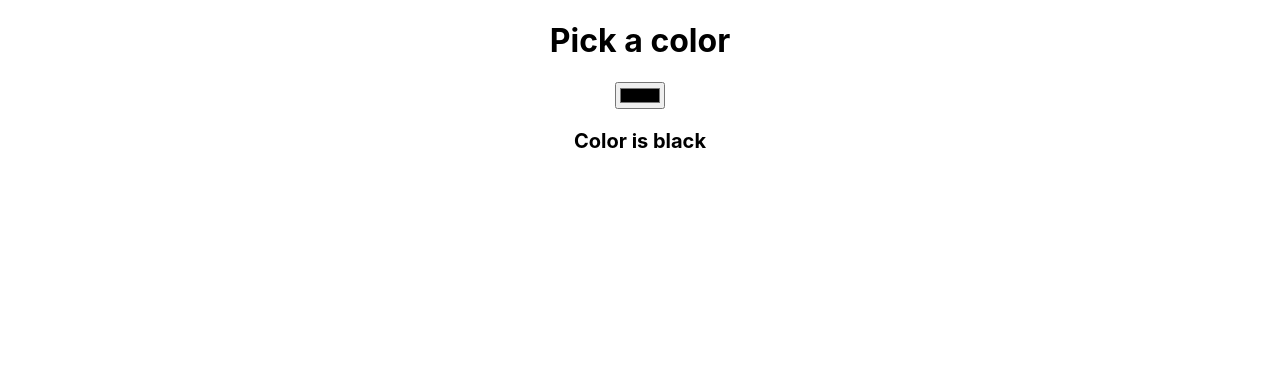
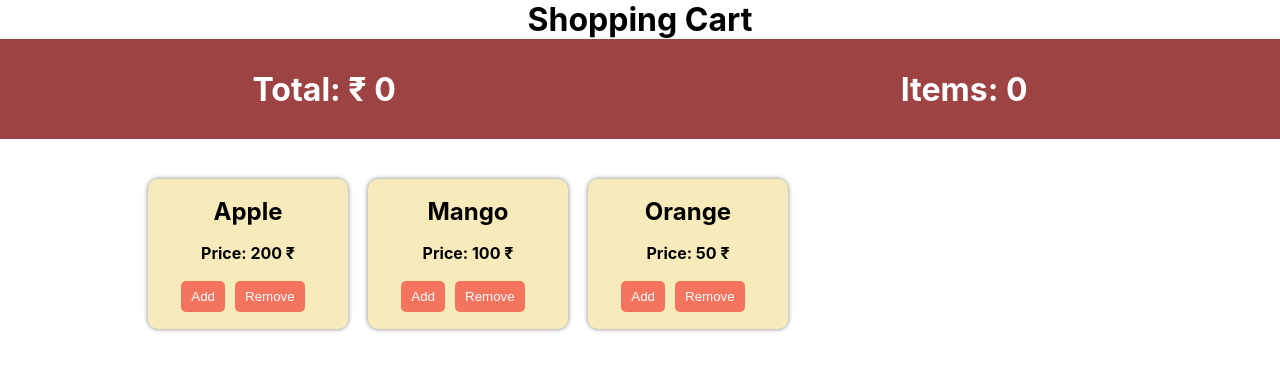
Before and after one commit to VijayJadon22/React-Context, a React (Create React App) app: page / in a window 1280 px wide. Shown: the top 370 px of the page. Built offline with nearby package versions, Linux system fonts and the light colour scheme.

Commit message:
implement basic shopping cart context

```diff
--- a/src/App.css
+++ b/src/App.css
@@ -1,5 +1,8 @@
 .App {
   text-align: center;
+  display: flex;
+  flex-direction: column;
+  align-items: center;
 }
 
 .App-logo {
--- a/src/App.js
+++ b/src/App.js
@@ -1,12 +1,20 @@
-import logo from './logo.svg';
+import { CartContext } from './context/CartContext';
 import './App.css';
-import Parent from './components/Parent';
+import Navbar from './components/Navbar';
+import Items from './components/Items';
+import { useState } from 'react';
 
 function App() {
+  const [total, setTotal] = useState(0);
+  const [item, setItem] = useState(0);
   return (
-    <div className="App">
-      <Parent/>
-    </div>
+    <CartContext.Provider value={{ total, setTotal, item, setItem }}>
+      <div className="App">
+        <h1>Shopping Cart</h1>
+        <Navbar />
+        <Items />
+      </div>
+    </CartContext.Provider>
   );
 }
 
--- /dev/null
+++ b/src/components/ItemCard.jsx
@@ -0,0 +1,36 @@
+import React from "react";
+import styles from "../styles.css";
+import { useContext } from "react";
+import { CartContext } from "../context/CartContext";
+
+const ItemCard = ({ name, price }) => {
+  const { total, setTotal, item, setItem } = useContext(CartContext);
+
+  const handleAddItem = () => {
+    setTotal(total + price);
+    setItem(item + 1);
+  };
+  const handleRemoveItem = () => {
+    if (total > 0 && item > 0) {
+      setTotal(total - price);
+      setItem(item - 1);
+    }
+  };
+
+  return (
+    <div className="itemCard">
+      <h2>{name}</h2>
+      <h4>Price: {price} &#x20B9;</h4>
+      <div>
+        <button onClick={handleAddItem} className="btn">
+          Add
+        </button>
+        <button onClick={handleRemoveItem} className="btn">
+          Remove
+        </button>
+      </div>
+    </div>
+  );
+};
+
+export default ItemCard;
--- /dev/null
+++ b/src/components/Items.jsx
@@ -0,0 +1,15 @@
+import React from "react";
+import ItemCard from "./ItemCard";
+
+const Items = () => {
+  return (
+    <div className="items-container">
+      <ItemCard name={"Apple"} price={200} />
+      <ItemCard name={"Mango"} price={100} />
+      <ItemCard name={"Orange"} price={50} />
+
+    </div>
+  );
+};
+
+export default Items;
--- /dev/null
+++ b/src/components/Navbar.jsx
@@ -0,0 +1,16 @@
+import React from "react";
+import styles from "../styles.css";
+import { useContext } from "react";
+import { CartContext } from "../context/CartContext";
+
+const Navbar = () => {
+  const { total, item } = useContext(CartContext);
+  return (
+    <div className="nav">
+      <h1>Total: &#x20B9; {total}</h1>
+      <h1>Items: {item}</h1>
+    </div>
+  );
+};
+
+export default Navbar;
--- /dev/null
+++ b/src/context/CartContext.js
@@ -0,0 +1,3 @@
+import { createContext } from "react";
+
+export const CartContext = createContext(null);
--- a/src/index.css
+++ b/src/index.css
@@ -1,3 +1,9 @@
+*{
+  margin: 0;
+  padding: 0;
+  box-sizing: border-box;
+}
+
 body {
   margin: 0;
   font-family: -apple-system, BlinkMacSystemFont, 'Segoe UI', 'Roboto', 'Oxygen',
--- /dev/null
+++ b/src/styles.css
@@ -0,0 +1,42 @@
+.nav {
+    width: 100%;
+    height: 100px;
+    background-color: rgb(158, 67, 67);
+    color: white;
+    display: flex;
+    justify-content: space-around;
+    align-items: center;
+    margin-bottom: 20px;
+}
+
+.items-container{
+    width: 80%;
+    display: flex;
+    flex-wrap: wrap;
+    justify-content: flex-start;
+    padding: 20px;
+    gap: 20px;
+}
+
+.itemCard {
+    width: 200px;
+    height: 150px;
+    box-shadow: 0px 0px 5px 0px grey;
+    display: flex;
+    flex-direction: column;
+    justify-content: space-evenly;
+    border-radius: 10px;
+    background-color: rgb(247, 235, 187);
+    /* padding-bottom: 10px; */
+}
+
+.btn{
+    padding: 8px 10px;
+    background-color: rgb(244, 116, 94);
+    border: none;
+    outline: none;
+    cursor: pointer;
+    margin-right: 10px;
+    border-radius: 5px;
+    color: white;
+}
```
